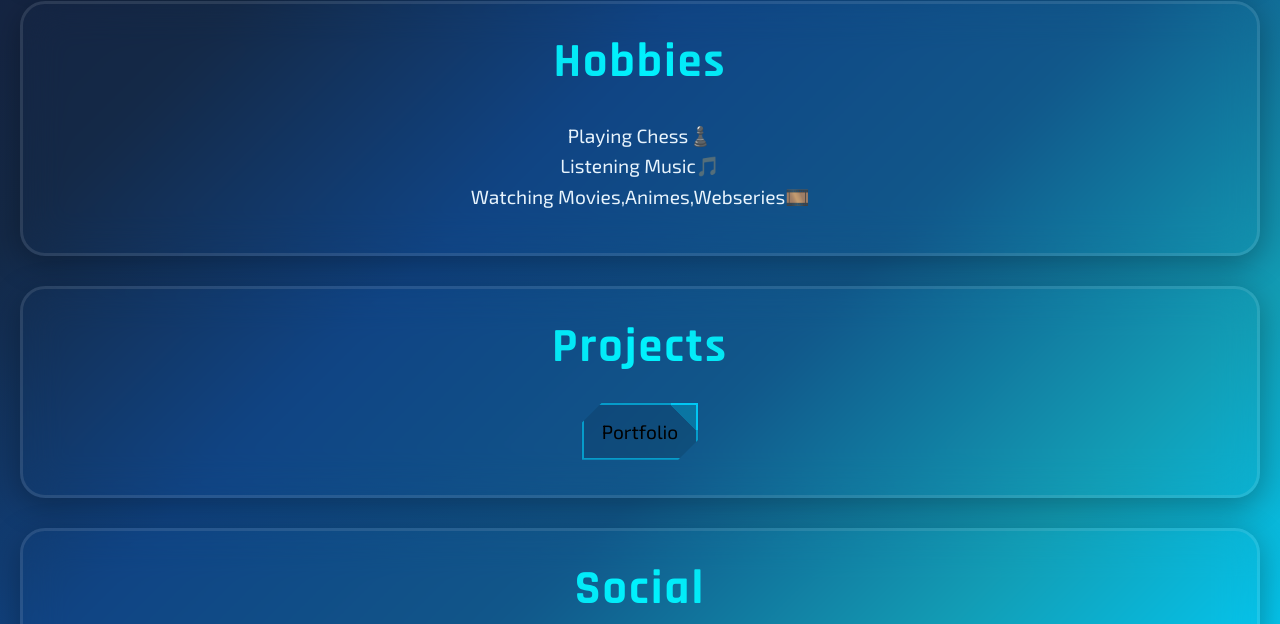
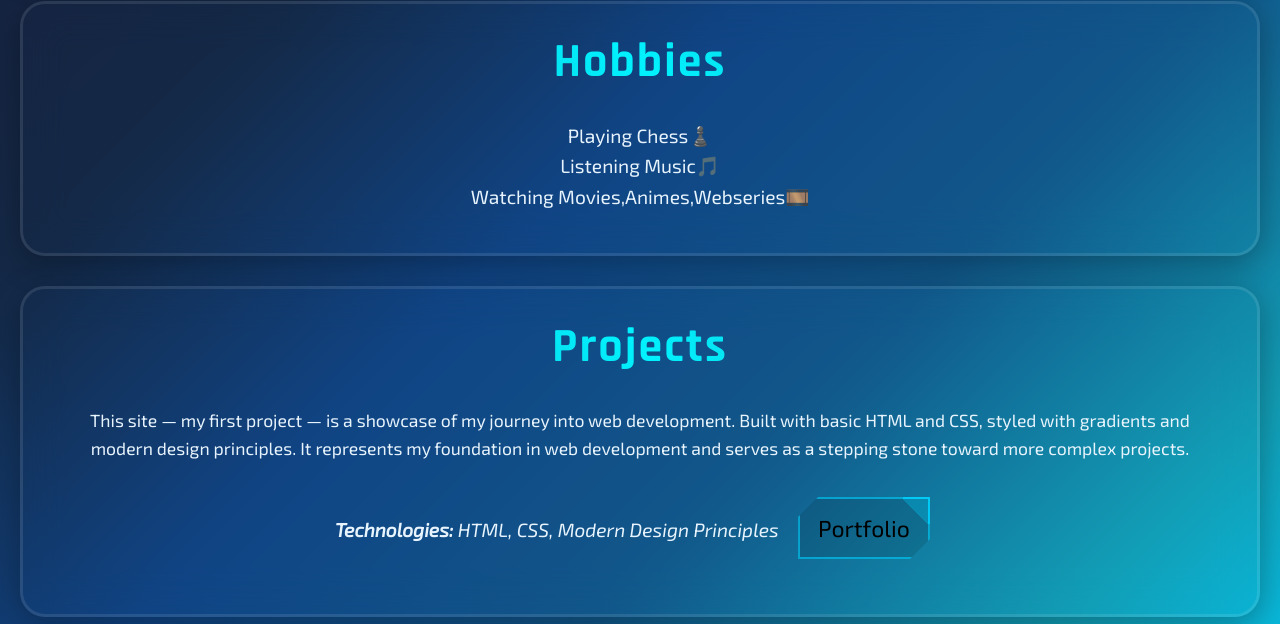
Before and after one commit to Prabin-Jena/WebDev, a plain HTML site: page index.html in a window 1280 px wide. Shown: the part 1089-1713 px from the top of the page. Drawn offline with Linux system fonts and the light colour scheme.

Commit message:
Update index.html

```diff
--- a/index.html
+++ b/index.html
@@ -70,6 +70,11 @@
 
         <section class="projects" class="scifi-notch">
             <h2 class="headings" align="center">Projects</h2 class="headings">
+            <p style="font-size: 1.1em; line-height: 1.6;">
+                    This site — my first project — is a showcase of my journey into web development. Built with basic HTML and CSS, styled with gradients and modern design principles. It represents my foundation in web development and serves as a stepping stone toward more complex projects.
+                </p>
+                <p style="margin-top: 15px; font-style: italic;">
+                    <strong>Technologies:</strong> HTML, CSS, Modern Design Principles
             <a href="/Portfolio/index.html"><button type="button" class="btn">Portfolio</button></a>
 
 
```
